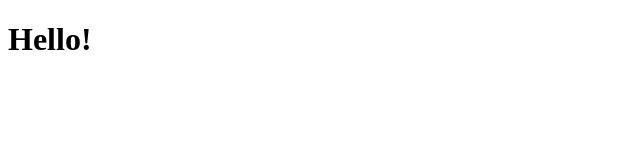
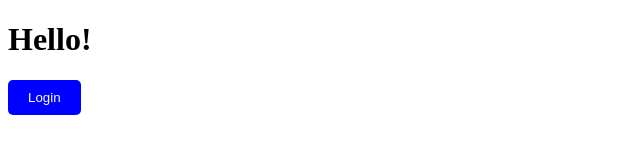
Before and after one commit to sandarX/testing-github, a plain HTML site: page index.html in a window 1280 px wide. Shown: the whole page, without its empty margins (0-640 px from the left). Drawn offline with Linux system fonts and the light colour scheme.

Commit message:
Added login feature

```diff
--- a/index.html
+++ b/index.html
@@ -1,11 +1,27 @@
 <!DOCTYPE html>
 <html lang="en">
+
 <head>
     <meta charset="UTF-8">
     <meta name="viewport" content="width=device-width, initial-scale=1.0">
     <title>Document</title>
+    <style>
+        button {
+            padding: 10px 20px;
+            background-color: blue;
+            color: white;
+            border-radius: 5px;
+            border: none;
+            cursor: pointer;
+        }
+    </style>
 </head>
+
 <body>
     <h1>Hello!</h1>
+    <button>Login</button>
+
+    <script src="login.js"></script>
 </body>
+
 </html>
--- /dev/null
+++ b/login.js
@@ -0,0 +1,4 @@
+const loginBtn = document.querySelector('button');
+loginBtn.addEventListener('click', () => {
+    alert('Login Success');
+})
```
